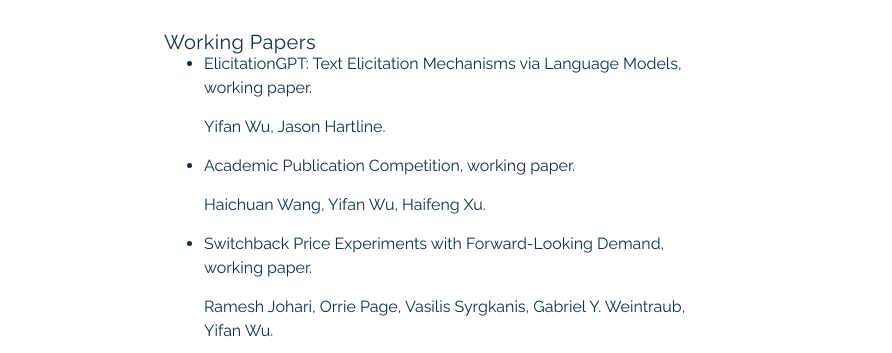
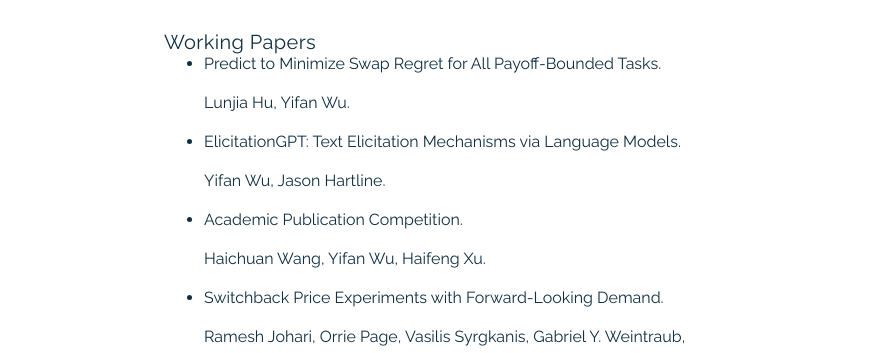
Before and after one commit to YifanWu2014/yifanwu2014.github.io, a plain HTML site: page papers/index.html in a window 1280 px wide. Shown: the part 148-501 px from the top of the page, 388-1280 px from the left. Drawn offline with Linux system fonts and the light colour scheme.

Commit message:
rebuilding site Sun Apr  7 18:57:49 PDT 2024

```diff
--- a/papers/index.html
+++ b/papers/index.html
@@ -40,7 +40,7 @@
   <div class="intro">
     <div class="logo-container">
       <a href="/">
-        <img src='/images/photo.jpg' alt="Profile ABOUT" class="rounded-logo">
+        <img src='/images/photo.jpg' alt="Profile Experience" class="rounded-logo">
       </a>
     </div>
     <h2>Yifan Wu</h2>
@@ -104,15 +104,19 @@
   <p><h4 id="working-papers">Working Papers</h4>
 <ul>
 <li>
-<p>ElicitationGPT: Text Elicitation Mechanisms via Language Models, working paper.</p>
+<p>Predict to Minimize Swap Regret for All Payoff-Bounded Tasks.</p>
+<p>Lunjia Hu, Yifan Wu.</p>
+</li>
+<li>
+<p>ElicitationGPT: Text Elicitation Mechanisms via Language Models.</p>
 <p>Yifan Wu, Jason Hartline.</p>
 </li>
 <li>
-<p>Academic Publication Competition, working paper.</p>
+<p>Academic Publication Competition.</p>
 <p>Haichuan Wang, Yifan Wu, Haifeng Xu.</p>
 </li>
 <li>
-<p>Switchback Price Experiments with Forward-Looking Demand, working paper.</p>
+<p>Switchback Price Experiments with Forward-Looking Demand.</p>
 <p>Ramesh Johari, Orrie Page, Vasilis Syrgkanis, Gabriel Y. Weintraub, Yifan Wu.</p>
 </li>
 </ul>
```
Also changed, not shown: 404.html (+1 -1 lines), about/index.html (+1 -1 lines), categories/index.html (+1 -1 lines), experience/index.html (+1 -1 lines), index.html (+1 -1 lines), portfolio/index.html (+1 -1 lines), portfolio/sample-project/index.html (+1 -1 lines), tags/index.html (+1 -1 lines).
